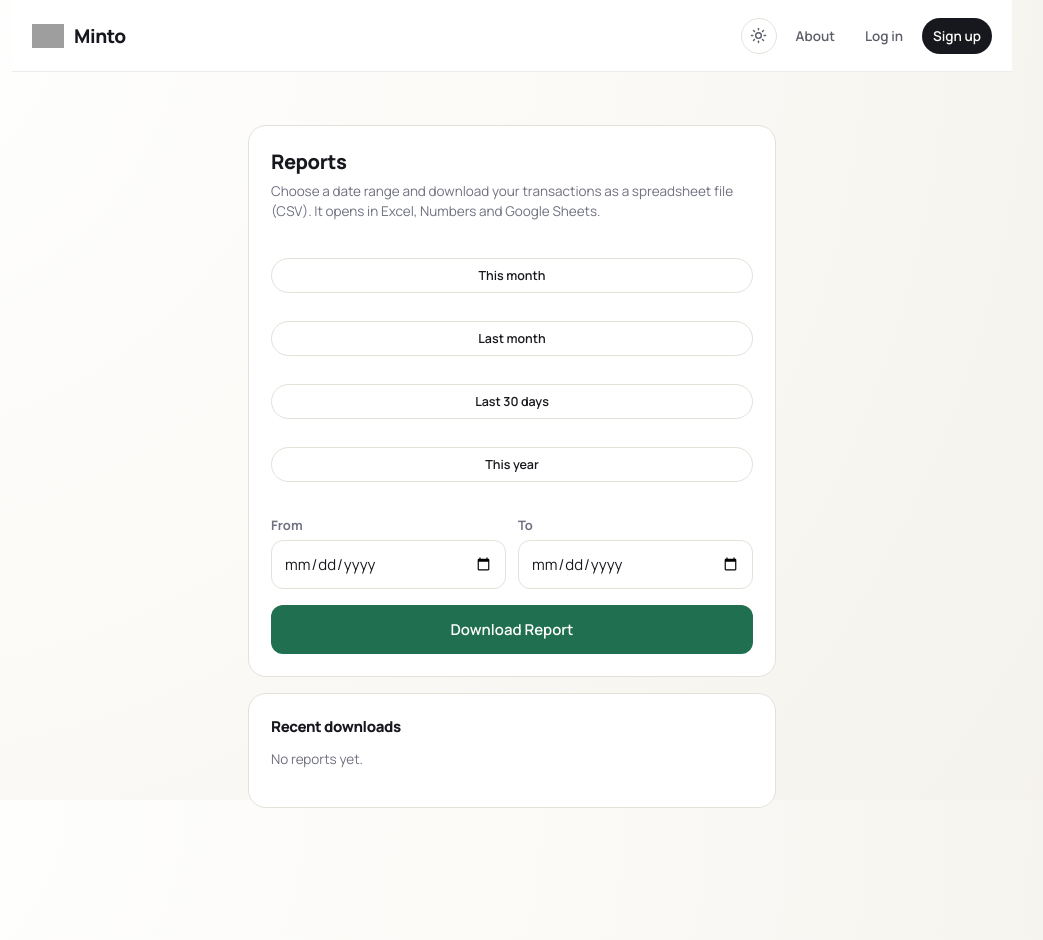
After one commit to Hraone/minto, a Flask app: template templates/reports.html in a window 1280 px wide. The commit adds this page. Shown: the whole page, without its empty margins (128-1171 px from the left). Run offline with Flask 3, Linux system fonts and the light colour scheme; the template is opened without the code that fills it, so the values that code supplies are empty; grey boxes are pictures that could not be loaded.

Commit message:
Add files via upload

```diff
--- a/templates/base.html
+++ b/templates/base.html
@@ -929,6 +929,7 @@
       <a class="nav-link {{ 'active' if request.endpoint == 'sources' else '' }}" href="{{ url_for('sources') }}">Accounts</a>
       <a class="nav-link {{ 'active' if request.endpoint == 'pay_cc_bill' else '' }}" href="{{ url_for('pay_cc_bill') }}">Card Payment</a>
       <a class="nav-link {{ 'active' if request.endpoint == 'withdraw_cash' else '' }}" href="{{ url_for('withdraw_cash') }}">Cash Out</a>
+      <a class="nav-link {{ 'active' if request.endpoint == 'reports' else '' }}" href="{{ url_for('reports') }}">Reports</a>
       <a class="nav-link {{ 'active' if request.endpoint == 'info' else '' }}" href="{{ url_for('info') }}">About</a>
 
     </div>
@@ -1211,6 +1212,7 @@
         // A cancelled confirm() (e.g. delete) stops the submit: show nothing.
         if (e.defaultPrevented) return;
         var form = e.target;
+        if (form.hasAttribute("data-no-loader")) return;
         if (form.target && form.target !== "_self") return;
         var isPost = (form.method || "get").toLowerCase() === "post";
         showLoader(isPost ? "Saving..." : "Loading...");
@@ -1220,7 +1222,7 @@
         if (e.defaultPrevented || e.button !== 0) return;
         if (e.metaKey || e.ctrlKey || e.shiftKey || e.altKey) return;
         var a = e.target.closest && e.target.closest("a[href]");
-        if (!a || a.target === "_blank" || a.hasAttribute("download")) return;
+        if (!a || a.target === "_blank" || a.hasAttribute("download") || a.hasAttribute("data-no-loader")) return;
         var url;
         try { url = new URL(a.href, location.href); } catch (err) { return; }
         if (url.origin !== location.origin) return;
--- a/templates/profile.html
+++ b/templates/profile.html
@@ -191,6 +191,7 @@
 
   <div class="profile-card">
     <div class="profile-links">
+      <a href="{{ url_for('reports') }}">Download a report</a>
       <a href="{{ url_for('info') }}">Face ID, fingerprint and install app</a>
       <a href="{{ url_for('logout') }}">Log Out</a>
     </div>
--- /dev/null
+++ b/templates/reports.html
@@ -0,0 +1,254 @@
+{% extends "base.html" %}
+
+{% block title %}Reports · Minto{% endblock %}
+
+{% block content %}
+<style>
+  .reports-page {
+    max-width: 560px;
+    margin: 0 auto;
+    padding: 28px 16px 60px;
+  }
+
+  .reports-card {
+    padding: 22px;
+    margin-bottom: 16px;
+    border: 1px solid var(--border);
+    border-radius: 18px;
+    background: var(--surface);
+  }
+
+  .reports-card h2 {
+    margin: 0 0 6px;
+    font-size: 20px;
+    color: var(--text);
+  }
+
+  .reports-card h3 {
+    margin: 0 0 12px;
+    font-size: 15px;
+    color: var(--text);
+  }
+
+  .reports-card p {
+    margin: 0 0 16px;
+    font-size: 13.5px;
+    line-height: 1.5;
+    color: var(--muted);
+  }
+
+  .reports-presets {
+    display: flex;
+    flex-wrap: wrap;
+    gap: 8px;
+    margin-bottom: 16px;
+  }
+
+  .reports-preset {
+    padding: 8px 12px;
+    border: 1px solid var(--border);
+    border-radius: 999px;
+    background: var(--surface);
+    color: var(--text);
+    font-family: inherit;
+    font-size: 12.5px;
+    font-weight: 600;
+    cursor: pointer;
+  }
+
+  .reports-dates {
+    display: grid;
+    grid-template-columns: 1fr 1fr;
+    gap: 12px;
+  }
+
+  .reports-dates label {
+    display: block;
+    margin-bottom: 6px;
+    font-size: 13px;
+    color: var(--muted);
+  }
+
+  .reports-dates input {
+    width: 100%;
+    box-sizing: border-box;
+    padding: 12px;
+    border: 1px solid var(--border);
+    border-radius: 12px;
+    background: var(--surface);
+    color: var(--text);
+    font-family: inherit;
+    font-size: 15px;
+  }
+
+  .reports-download {
+    width: 100%;
+    margin-top: 16px;
+    padding: 14px;
+    border: 0;
+    border-radius: 12px;
+    background: var(--positive);
+    color: #fff;
+    font-family: inherit;
+    font-size: 15px;
+    font-weight: 600;
+    cursor: pointer;
+  }
+
+  .reports-history {
+    list-style: none;
+    margin: 0;
+    padding: 0;
+  }
+
+  .reports-history li {
+    display: flex;
+    justify-content: space-between;
+    align-items: center;
+    gap: 12px;
+    padding: 12px 0;
+    font-size: 13.5px;
+    color: var(--text);
+  }
+
+  .reports-history li + li {
+    border-top: 1px solid var(--border);
+  }
+
+  .reports-history small {
+    display: block;
+    margin-top: 3px;
+    font-size: 12px;
+    color: var(--muted-2);
+  }
+
+  .reports-history a {
+    flex: none;
+    color: var(--positive);
+    font-size: 13px;
+    font-weight: 600;
+    text-decoration: none;
+  }
+
+  .reports-empty {
+    margin: 0;
+    font-size: 13.5px;
+    color: var(--muted-2);
+  }
+</style>
+
+<div class="reports-page">
+
+  <div class="reports-card">
+    <h2>Reports</h2>
+    <p>Choose a date range and download your transactions as a spreadsheet file (CSV). It opens in Excel, Numbers and Google Sheets.</p>
+
+    <div class="reports-presets">
+      <button type="button" class="reports-preset" data-preset="month">This month</button>
+      <button type="button" class="reports-preset" data-preset="lastmonth">Last month</button>
+      <button type="button" class="reports-preset" data-preset="30days">Last 30 days</button>
+      <button type="button" class="reports-preset" data-preset="year">This year</button>
+    </div>
+
+    <form method="get" action="{{ url_for('download_report') }}" id="report-form" data-no-loader>
+      <div class="reports-dates">
+        <div>
+          <label for="from">From</label>
+          <input type="date" id="from" name="from" value="{{ default_from }}" max="{{ default_to }}" required>
+        </div>
+        <div>
+          <label for="to">To</label>
+          <input type="date" id="to" name="to" value="{{ default_to }}" max="{{ default_to }}" required>
+        </div>
+      </div>
+      <button type="submit" class="reports-download">Download Report</button>
+    </form>
+  </div>
+
+  <div class="reports-card">
+    <h3>Recent downloads</h3>
+    <ul class="reports-history" id="report-history"></ul>
+    <p class="reports-empty" id="report-history-empty" hidden>No reports yet.</p>
+  </div>
+
+</div>
+
+<script>
+(function () {
+  var fromEl = document.getElementById("from");
+  var toEl = document.getElementById("to");
+  var list = document.getElementById("report-history");
+  var empty = document.getElementById("report-history-empty");
+  var form = document.getElementById("report-form");
+
+  function iso(d) {
+    var m = String(d.getMonth() + 1).padStart(2, "0");
+    var day = String(d.getDate()).padStart(2, "0");
+    return d.getFullYear() + "-" + m + "-" + day;
+  }
+
+  document.querySelectorAll(".reports-preset").forEach(function (btn) {
+    btn.addEventListener("click", function () {
+      var now = new Date();
+      var from, to = now;
+      var p = btn.getAttribute("data-preset");
+      if (p === "month") {
+        from = new Date(now.getFullYear(), now.getMonth(), 1);
+      } else if (p === "lastmonth") {
+        from = new Date(now.getFullYear(), now.getMonth() - 1, 1);
+        to = new Date(now.getFullYear(), now.getMonth(), 0);
+      } else if (p === "30days") {
+        from = new Date(now.getFullYear(), now.getMonth(), now.getDate() - 29);
+      } else {
+        from = new Date(now.getFullYear(), 0, 1);
+      }
+      fromEl.value = iso(from);
+      toEl.value = iso(to);
+    });
+  });
+
+  function niceDate(s) {
+    var p = s.split("-");
+    return new Date(+p[0], +p[1] - 1, +p[2]).toLocaleDateString(undefined, { day: "numeric", month: "short", year: "numeric" });
+  }
+
+  function render(items) {
+    list.textContent = "";
+    empty.hidden = items.length > 0;
+    items.forEach(function (h) {
+      var li = document.createElement("li");
+      var info = document.createElement("div");
+      info.textContent = niceDate(h.date_from) + " to " + niceDate(h.date_to);
+      var small = document.createElement("small");
+      var when = new Date(h.created_at).toLocaleString(undefined, { day: "numeric", month: "short", hour: "numeric", minute: "2-digit" });
+      small.textContent = h.row_count + " transactions, made " + when;
+      info.appendChild(small);
+
+      var a = document.createElement("a");
+      a.href = "{{ url_for('download_report') }}?from=" + h.date_from + "&to=" + h.date_to;
+      a.textContent = "Download again";
+      a.setAttribute("data-no-loader", "");
+      a.addEventListener("click", scheduleRefresh);
+
+      li.appendChild(info);
+      li.appendChild(a);
+      list.appendChild(li);
+    });
+  }
+
+  function refresh() {
+    fetch("{{ url_for('reports_history') }}", { credentials: "same-origin" })
+      .then(function (r) { return r.ok ? r.json() : null; })
+      .then(function (items) { if (items) render(items); })
+      .catch(function () {});
+  }
+
+  // The file goes straight to the device and the page stays put, so the
+  // history list is refreshed a moment after the download starts.
+  function scheduleRefresh() { setTimeout(refresh, 1800); }
+  form.addEventListener("submit", scheduleRefresh);
+
+  render({{ history|tojson }});
+})();
+</script>
+{% endblock %}
```
